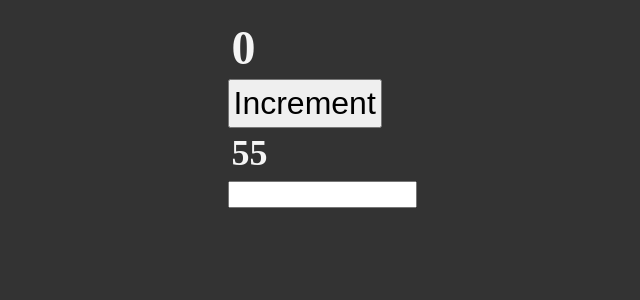
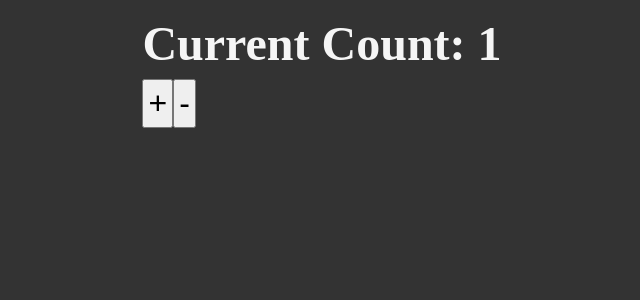
Before and after one commit to yanliu1111/typescript-training, a React (Vite) app in the folder vite/vite-react-ts-project/: page / in a window 1280 px wide. Shown: the top 300 px of the page, without its empty margins (318-958 px from the left). Built offline with nearby package versions, Linux system fonts and the light colour scheme.

Commit message:
Feat: useReducer example

```diff
--- a/vite/vite-react-ts-project/src/App.tsx
+++ b/vite/vite-react-ts-project/src/App.tsx
@@ -1,62 +1,9 @@
-import {
-  useState,
-  useEffect,
-  useCallback,
-  useMemo,
-  useRef,
-  MouseEvent,
-  KeyboardEvent,
-} from "react";
-interface User {
-  id: number;
-  username: string;
+import Counter from "./Counter";
+function App() {
+  return (
+    <>
+      <Counter>{(num: number) => <>Current Count: {num}</>}</Counter>
+    </>
+  );
 }
-type fibonacciFunc = (n: number) => number;
-const fibonacci: fibonacciFunc = (n) => {
-  if (n < 2) return n;
-  return fibonacci(n - 1) + fibonacci(n - 2); //recursive function that calls itself
-};
-const myNumber: number = 10; //type annotation, not type inference
-
-const App = () => {
-  const [count, setCount] = useState<number>(0);
-  const [users, setUsers] = useState<User[] | null>(null);
-  const inputRef = useRef<HTMLInputElement>(null);
-  //useRef is a hook that returns a mutable ref object whose .current property is initialized to the passed argument (initialValue). The returned object will persist for the full lifetime of the component.
-  //we definitly want to say it's an HTML input element becasue that what we are going to reference, but we could use a non-null assertion operator to say that we know it's not null 'null!'
-  // but I use other way
-  console.log(inputRef?.current);
-  console.log(inputRef?.current?.value);
-
-  useEffect(() => {
-    console.log("mounting");
-    console.log("Users: ", users);
-    return () => console.log("unmounting");
-  }, [users]);
-  //it would call this use effect into action when the users state changes, run once when the component mounts and run once when the component unmounts
-  const addTwo = useCallback(
-    (
-      e: MouseEvent<HTMLButtonElement> | KeyboardEvent<HTMLButtonElement>
-    ): void => setCount((prev) => prev + 2),
-    []
-  );
-
-  const result = useMemo<number>(() => fibonacci(myNumber), [myNumber]);
-  //void means it doesn't return anything
-  return (
-    <div className="App">
-      <h1>{count}</h1>
-      <button
-        onClick={() => {
-          addTwo;
-        }}
-      >
-        Increment
-      </button>
-      <h2>{result}</h2>
-      <input ref={inputRef} type="text" />
-    </div>
-  );
-};
-
 export default App;
--- /dev/null
+++ b/vite/vite-react-ts-project/src/Counter.tsx
@@ -0,0 +1,23 @@
+import { ReactNode, useState, useReducer } from "react";
+type ChildrenType = {
+  children: (num: number) => ReactNode;
+};
+
+const Counter = ({ children }: ChildrenType) => {
+  const [count, setCount] = useState<number>(1);
+
+  const increment = () => setCount((prev) => prev + 1);
+  const decrement = () => setCount((prev) => prev - 1);
+
+  return (
+    <>
+      <h1>{children(count)}</h1>
+      <div>
+        <button onClick={increment}>+</button>
+        <button onClick={decrement}>-</button>
+      </div>
+    </>
+  );
+};
+
+export default Counter;
```
Also changed, not shown: vite/vite-react-ts-project/src/App_class13.tsx (added, +57 -0 lines), vite/vite-react-ts-project/src/Reducer.jsx (added, +37 -0 lines).
